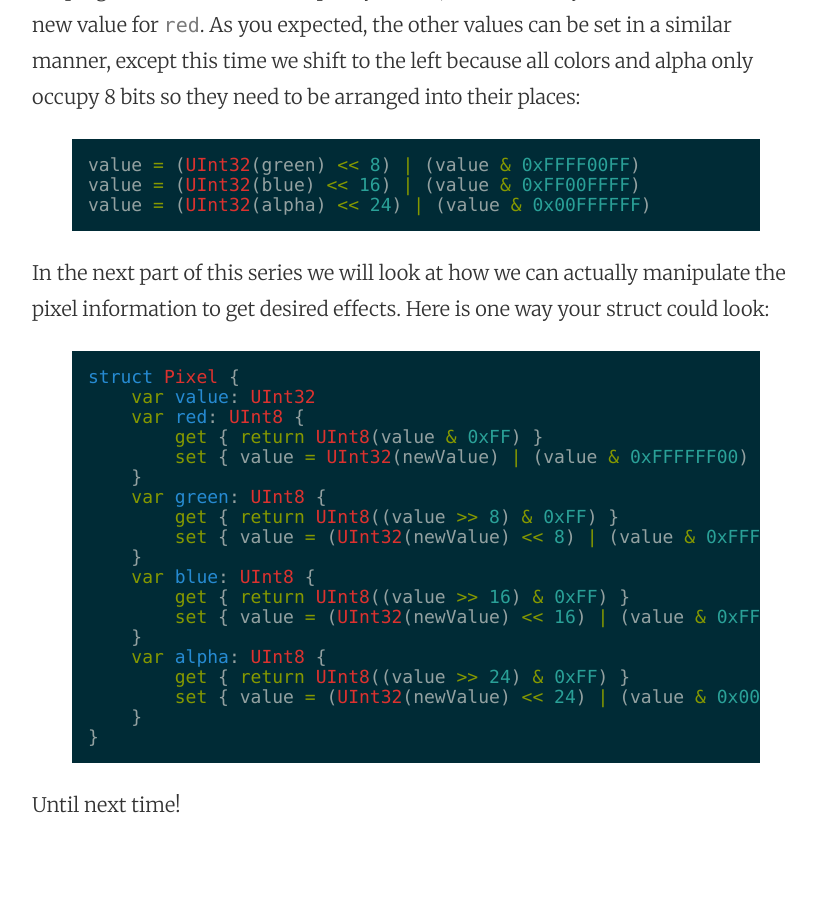
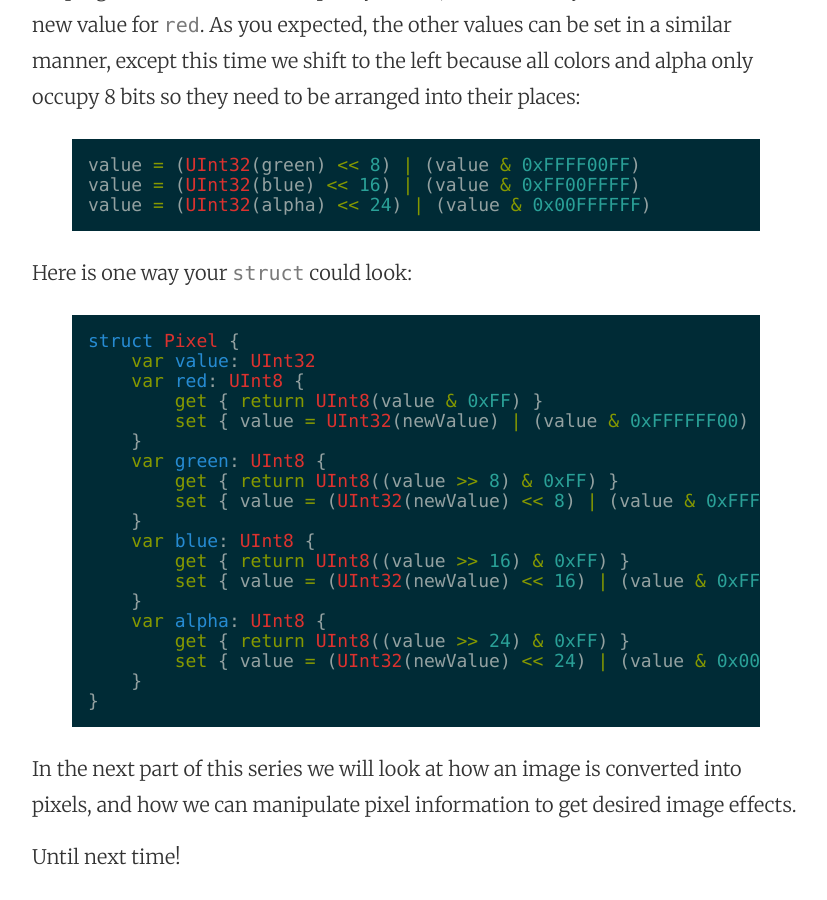
Before and after one commit to mhorga/mhorga.github.io, a Jekyll site: the page built from _posts/2015-10-05-image-processing-in-ios.markdown, in a window 1280 px wide and 900 px high, scrolled down 2096 px. Shown: the whole window, without its empty margins (224-1051 px from the left). Built offline with Jekyll 4.4.1, drawn with Linux system fonts in a browser that asks for light colours; some of the changed lines change nothing that is shown.

Commit message:
Post update: Image processing in iOS

```diff
--- a/_posts/2015-10-05-image-processing-in-ios.markdown
+++ b/_posts/2015-10-05-image-processing-in-ios.markdown
@@ -47,7 +47,7 @@ value = (UInt32(blue) << 16) | (value & 0xFF00FFFF)
 value = (UInt32(alpha) << 24) | (value & 0x00FFFFFF)
 {% endhighlight %}
 
-In the next part of this series we will look at how we can actually manipulate the pixel information to get desired effects. Here is one way your struct could look:
+Here is one way your `struct` could look:
 
 {% highlight swift %}
 struct Pixel {
@@ -71,4 +71,6 @@ struct Pixel {
 }
 {% endhighlight %}
 
+In the next part of this series we will look at how an image is converted into pixels, and how we can manipulate pixel information to get desired image effects.
+
 Until next time!
```
